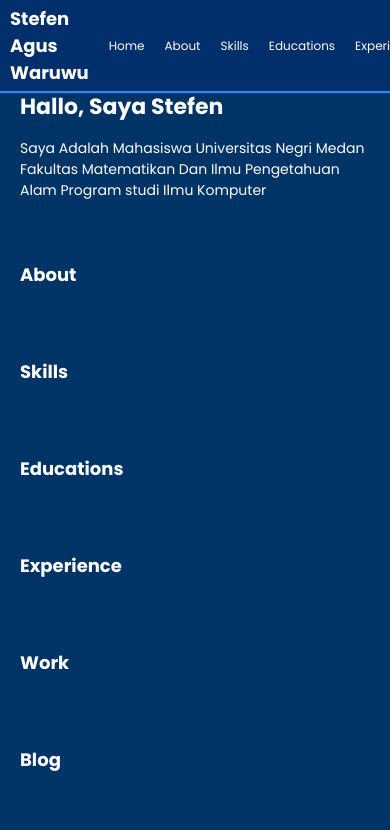
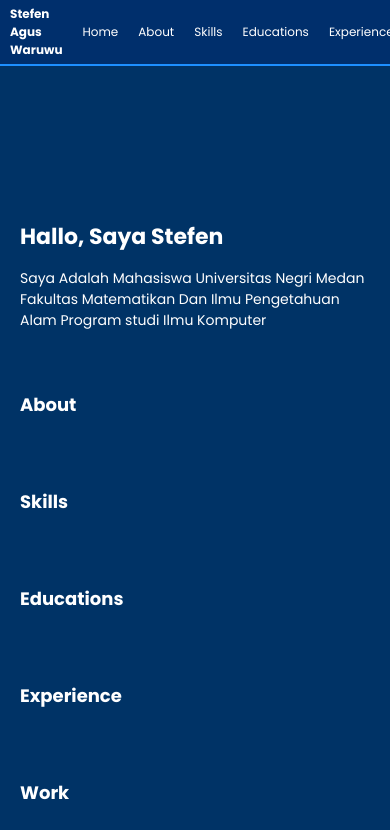
Before and after one commit to stefenwaruwu/UTS_PSIK23C_StefenAgusWaruwu, a plain HTML site: page index.html in a window 390 px wide. Shown: the top 830 px of the page. Drawn offline with Linux system fonts and the light colour scheme.

Commit message:
Update style.css

```diff
--- a/style.css
+++ b/style.css
@@ -104,7 +104,7 @@ body {
         border-bottom: 2px solid #1e90ff;
     }
     .brand {
-        font-size: 18px;
+        font-size: 12px;
         margin-right: 10px;
     }
     .menu ul {
@@ -130,7 +130,7 @@ body {
     }
     #body {
         padding: 10px;
-        margin-top: 70px;
+        margin-top: 200px;
     }
     .content {
         padding: 10px;
```
